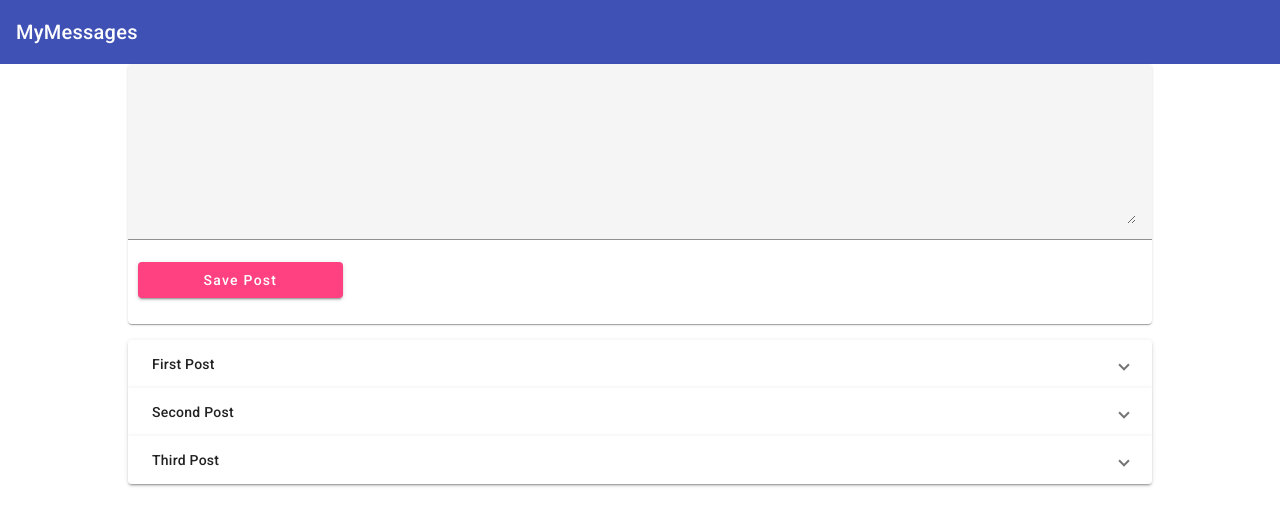
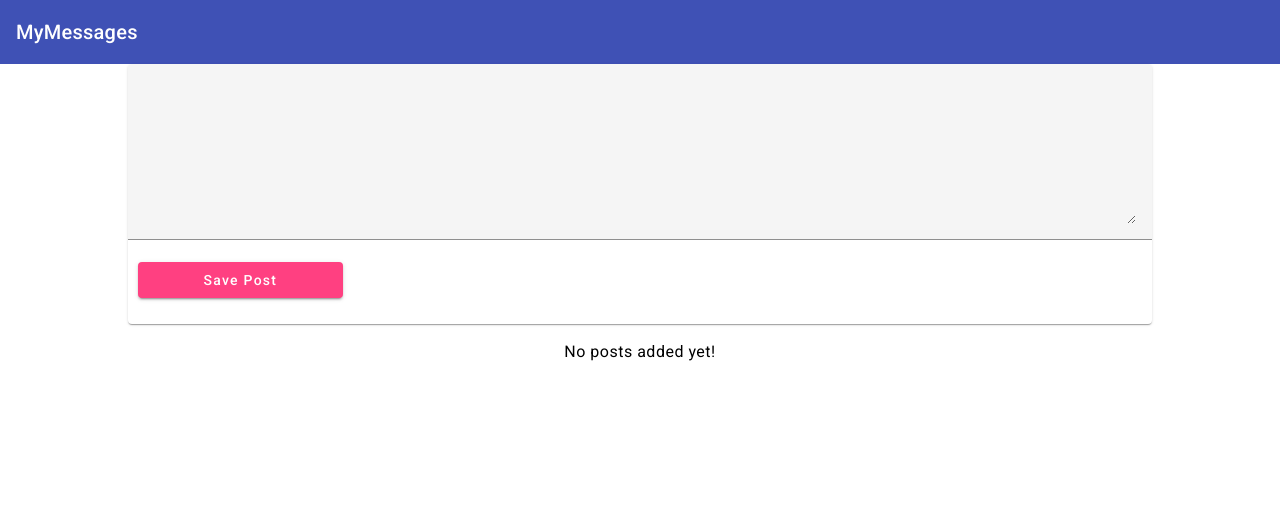
Before and after one commit to Ladan-hub/angular-project, an Angular app: page / in a window 1280 px wide. Shown: the top 526 px of the page. Built offline with nearby package versions, Linux system fonts and the light colour scheme.

Commit message:
ngIf added

```diff
--- a/src/app/posts/post-create/post-list/post-list.component.css
+++ b/src/app/posts/post-create/post-list/post-list.component.css
@@ -2,3 +2,7 @@
     display: block;
     margin-top: 1rem;
 }
+
+.info-text{
+    text-align: center;
+}
--- a/src/app/posts/post-create/post-list/post-list.component.html
+++ b/src/app/posts/post-create/post-list/post-list.component.html
@@ -1,4 +1,4 @@
-<mat-accordion multi="true" >
+<mat-accordion multi="true" *ngIf="posts.length > 0" >
     <mat-expansion-panel *ngFor="let post of posts">
     <mat-expansion-panel-header>
     {{ post.title }}
@@ -6,3 +6,4 @@
     <p>{{ post.content }}</p>
     </mat-expansion-panel>
 </mat-accordion>
+<p class="info-text mat-body-1" *ngIf="posts.length <= 0"> No posts added yet! </p>
--- a/src/app/posts/post-create/post-list/post-list.component.ts
+++ b/src/app/posts/post-create/post-list/post-list.component.ts
@@ -6,9 +6,11 @@ import { Component } from "@angular/core";
     styleUrls: ['./post-list.component.css']
 })
 export class PostListComponent {
-    posts = [
-        {title: 'First Post', content: 'This is the first post\'s content'},
-        {title: 'Second Post', content: 'This is the second post\'s content'},
-        {title: 'Third Post', content: 'This is the third post\'s content'}
-    ]
+    // posts = [
+    //     {title: 'First Post', content: 'This is the first post\'s content'},
+    //     {title: 'Second Post', content: 'This is the second post\'s content'},
+    //     {title: 'Third Post', content: 'This is the third post\'s content'}
+    // ]
+
+    posts = [];
 }
```
